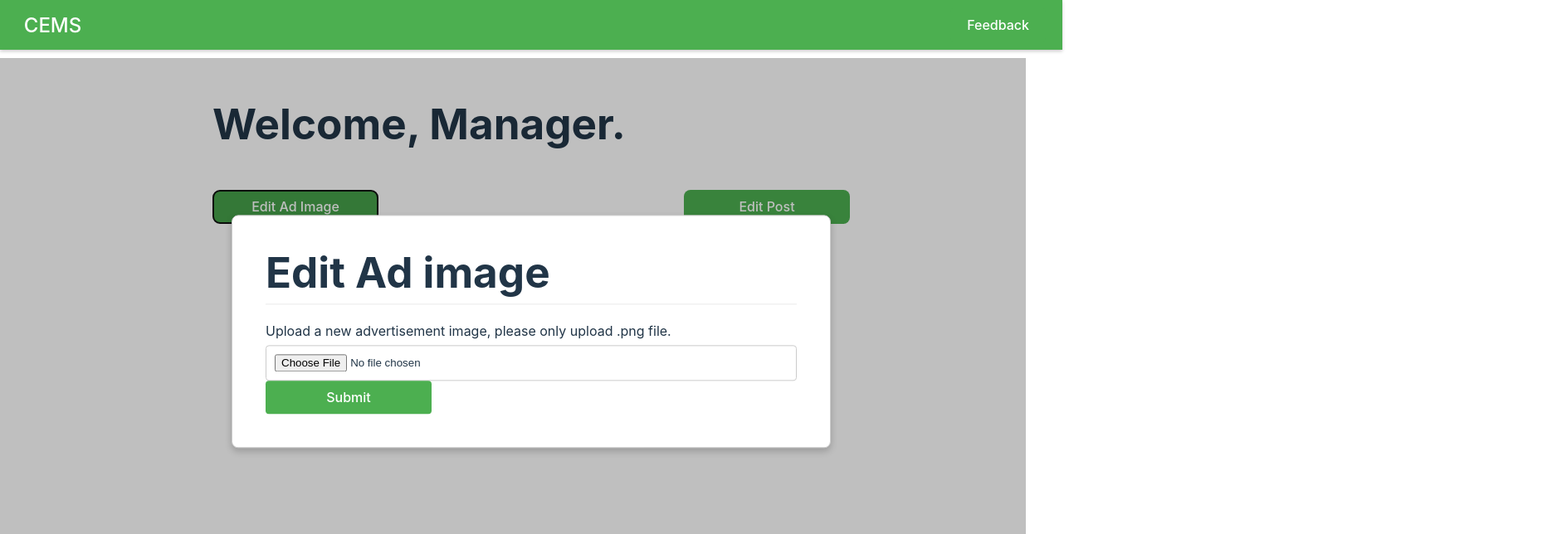
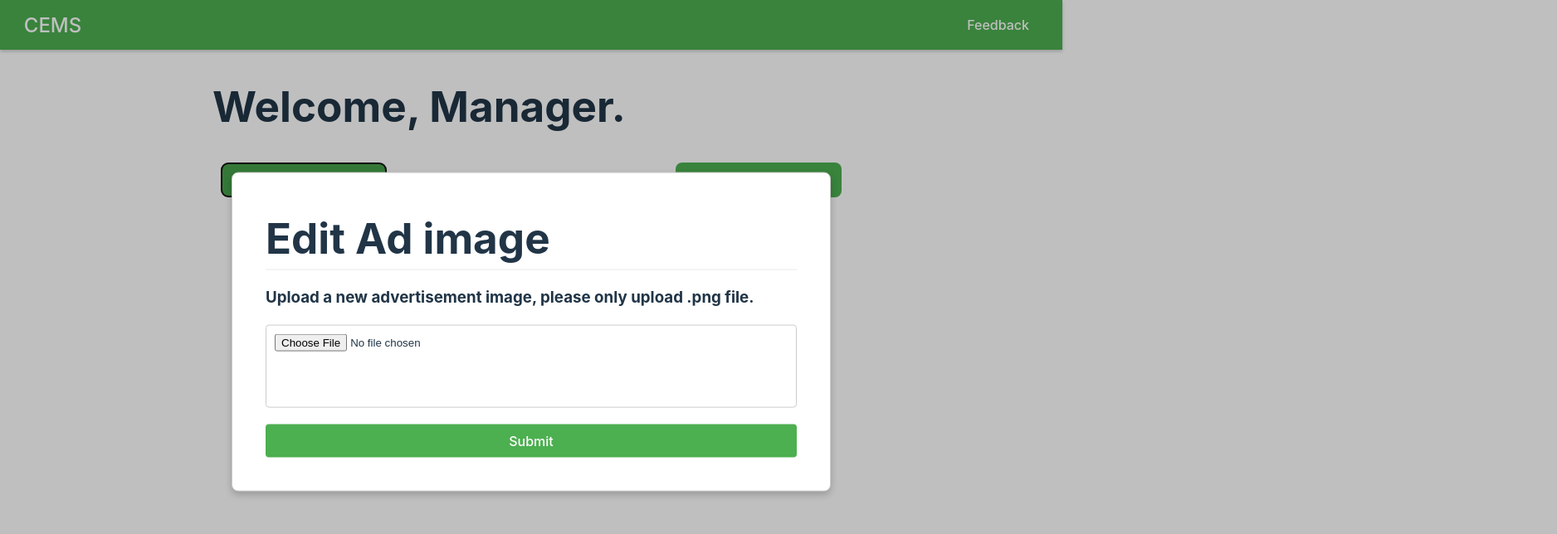
Before and after one commit to EricaNoir/Collectable-Exchange, a React (Vite) app: page /manager-admin-home in a window 1280 px wide. Both pictures are taken after a click on the button "Edit Ad Image". Shown: the top 644 px of the page at 83% size, 1876 px wide, since content can reach past the window. Built offline with nearby package versions, Linux system fonts and the light colour scheme; no server answers.

Commit message:
some css

```diff
--- a/src/components/small_components/EditAdImgButton.jsx
+++ b/src/components/small_components/EditAdImgButton.jsx
@@ -48,9 +48,9 @@ function EditAdImgButton() {
                 <div className="floating-form-container">
                     <h1>Edit Ad image</h1>
                     <form onSubmit={handleSubmit}>
-                        <label htmlFor="adImage">
+                        <h3>
                             Upload a new advertisement image, please only upload .png file.
-                        </label>
+                        </h3>
                         <input
                             type="file"
                             name="adImage"
--- a/src/css/MAHomePage.scss
+++ b/src/css/MAHomePage.scss
@@ -2,6 +2,9 @@
     .manager-admin-hero {
         display: flex;
         flex-direction: column;
+        h1 {
+            margin: 30px 0px;
+        }
         .manager-admin-home-btn-set {
             display: flex;
             justify-content: space-between;
@@ -9,11 +12,28 @@
                 background-color: #4caf50;
                 color: white;
                 width: 200px;
+                margin: 10px;
             }
             button:hover,
             button:focus {
                 background-color: #45a049;
             }
         }
+        .floating-window {
+            button {
+                width: 100%;
+                margin: 20px 0px 0px;
+            }
+            textarea {
+                width: 100%;
+                height: 100px;
+                padding: 10px
+            }h1 {
+                margin: 10px 0px;
+            }
+            input {
+                height: 100px;
+            }
+        }
     }
 }
--- a/src/index.scss
+++ b/src/index.scss
@@ -83,10 +83,10 @@ button:focus-visible {
 
 .floating-overlay {
     position: absolute;
-    top: 0;
-    left: 0;
-    width: 100vw;
-    height: 100vh;
+    top: -50vh;
+    left: -50vw;
+    width: 200vw;
+    height: 200vh;
     background: rgba(0, 0, 0, 0.5);
     z-index: 300;
     animation: fadeIn 0.3s forwards;
```
